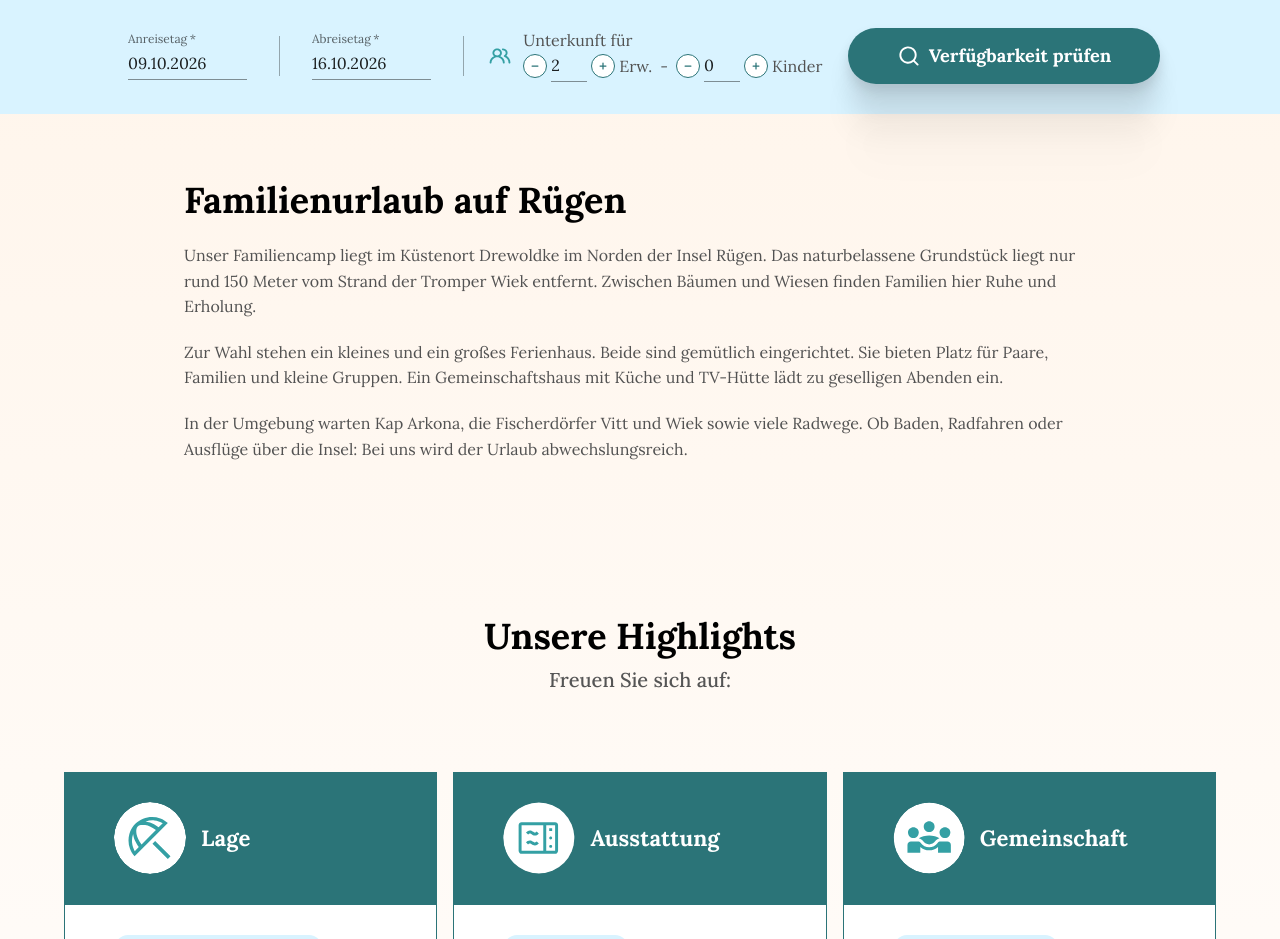
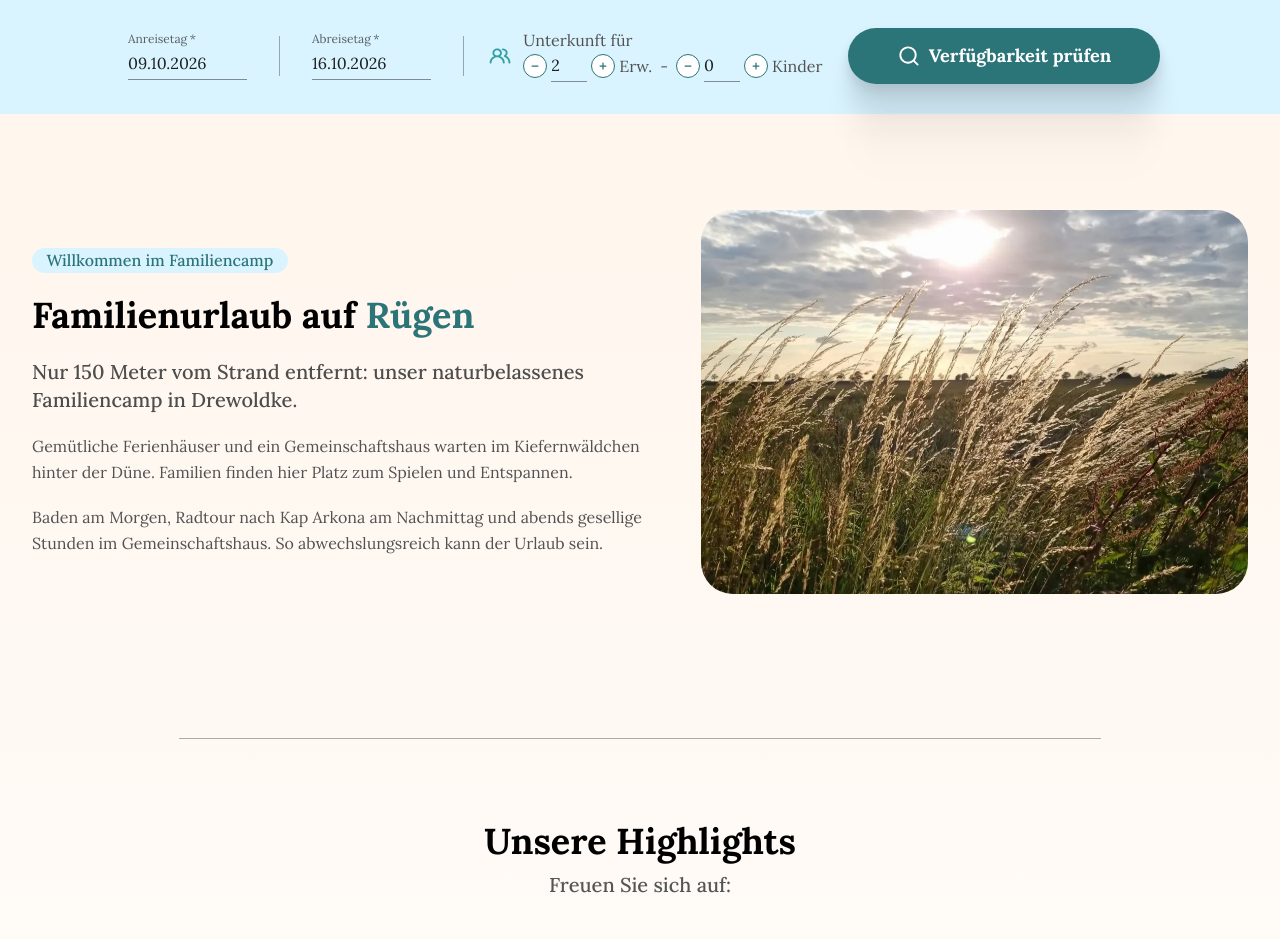
Before and after one commit to alxgrk/familien-urlaub-ruegen, a Next.js app: page / in a window 1280 px wide. Shown: the part 690-1629 px from the top of the page. Built offline with nearby package versions, Linux system fonts and the light colour scheme.

Commit message:
feat: revamp welcome section with animations and new copy

```diff
--- /dev/null
+++ b/components/reveal.tsx
@@ -0,0 +1,56 @@
+import { useEffect, useRef, useState } from "react";
+import type { ReactNode } from "react";
+
+type RevealProps = {
+  children?: ReactNode;
+  className?: string;
+  delay?: number;
+};
+
+function Reveal({children, className, delay = 0}: RevealProps) {
+  const ref = useRef<HTMLDivElement>(null);
+  const [shown, setShown] = useState(true);
+
+  useEffect(() => {
+    const node = ref.current;
+    if (!node) return undefined;
+    if (window.matchMedia("(prefers-reduced-motion: reduce)").matches) return undefined;
+
+    let frame2 = 0;
+    let observer: IntersectionObserver | undefined;
+    const frame1 = requestAnimationFrame(() => {
+      setShown(false);
+      frame2 = requestAnimationFrame(() => {
+        observer = new IntersectionObserver(
+            (entries) => {
+              entries.forEach((entry) => {
+                if (entry.isIntersecting) {
+                  setShown(true);
+                  observer?.disconnect();
+                }
+              });
+            },
+            {threshold: 0.15},
+        );
+        observer.observe(node);
+      });
+    });
+    return () => {
+      cancelAnimationFrame(frame1);
+      cancelAnimationFrame(frame2);
+      observer?.disconnect();
+    };
+  }, []);
+
+  return (
+      <div
+          ref={ref}
+          className={`${className ?? ""} transition-all duration-700 ease-out motion-reduce:transition-none ${shown ? "opacity-100 translate-y-0" : "opacity-0 translate-y-6"}`}
+          style={delay ? {transitionDelay: `${delay}ms`} : undefined}
+      >
+        {children}
+      </div>
+  );
+}
+
+export default Reveal;
--- a/pages/index.tsx
+++ b/pages/index.tsx
@@ -4,6 +4,7 @@ import {useCallback, useMemo, useState} from "react";
 import Link from "next/link";
 import { useRouter } from "next/router";
 import MainPageHeader from "../components/main-page-header";
+import Reveal from "../components/reveal";
 
 import FlexRow from "../components/flex-row";
 import RoomCard from "../components/room-card";
@@ -119,27 +120,41 @@ const BookingStrip: NextPage<{onSearchButtonClick: (anreise: Date, abreise: Date
 const WelcomeSection: NextPage = () => {
   return (
     <section
-        className="w-full max-w-[60rem] mx-auto flex flex-col items-start justify-start gap-[1.25rem] py-[4rem] sm:py-[2.5rem] px-[1.5rem] box-border text-left leading-[1.6rem] text-dimgray-200">
+        className="w-full max-w-[80rem] mt-[2rem] mx-auto flex flex-row md:flex-col sm:flex-col items-center justify-center gap-[3rem] md:gap-[2rem] sm:gap-[1.5rem] py-[4rem] sm:py-[2.5rem] px-[2rem] sm:px-[1.5rem] box-border text-left">
+      <Reveal
+          delay={150}
+          className="flex-1 flex flex-col items-start justify-start gap-[1.25rem] leading-[1.6rem] text-dimgray-200">
+        <div className="rounded-full bg-lightskyblue text-rectangle-805 text-base font-medium leading-none py-[0.3rem] px-[0.9rem]">
+          Willkommen im Familiencamp
+        </div>
         <h2 className="m-0 relative leading-[125%] text-[2.25rem] sm:text-[2rem] text-black">
-        Familienurlaub auf Rügen
+          Familienurlaub auf <span className="text-rectangle-805">Rügen</span>
         </h2>
-      <p className="m-0">
-        Unser Familiencamp liegt im Küstenort Drewoldke im Norden der Insel
-        Rügen. Das naturbelassene Grundstück liegt nur rund 150 Meter vom
-        Strand der Tromper Wiek entfernt. Zwischen Bäumen und Wiesen finden
-        Familien hier Ruhe und Erholung.
+        <p className="m-0 text-[1.25rem] leading-[1.75rem] font-medium text-dimgray-300">
+          Nur 150 Meter vom Strand entfernt: unser
+          naturbelassenes Familiencamp in Drewoldke.
         </p>
         <p className="m-0">
-        Zur Wahl stehen ein kleines und ein großes Ferienhaus. Beide sind
-        gemütlich eingerichtet. Sie bieten Platz für Paare, Familien und
-        kleine Gruppen. Ein Gemeinschaftshaus mit Küche und TV-Hütte lädt zu
-        geselligen Abenden ein.
+          Gemütliche Ferienhäuser und ein Gemeinschaftshaus warten
+          im Kiefernwäldchen hinter der Düne. Familien finden hier Platz zum Spielen
+          und Entspannen.
         </p>
         <p className="m-0">
-        In der Umgebung warten Kap Arkona, die Fischerdörfer Vitt und Wiek
-        sowie viele Radwege. Ob Baden, Radfahren oder Ausflüge über die
-        Insel: Bei uns wird der Urlaub abwechslungsreich.
+          Baden am Morgen, Radtour nach Kap Arkona am Nachmittag und abends
+          gesellige Stunden im Gemeinschaftshaus. So abwechslungsreich kann der
+          Urlaub sein.
         </p>
+      </Reveal>
+        <Reveal
+            className="relative w-[45%] md:w-full sm:w-full h-[24rem] md:h-[20rem] sm:h-[15rem] shrink-0 rounded-13xl overflow-hidden">
+            <Image
+                src="/kontakt-banner.webp"
+                alt="Abendstimmung am Feld bei Drewoldke auf Rügen"
+                fill
+                sizes="(max-width: 960px) 100vw, 45vw"
+                className="object-cover animate-ken-burns motion-reduce:animate-none"
+            />
+        </Reveal>
     </section>
   );
 };
@@ -217,6 +232,7 @@ const HighlightsSection: NextPage<{ onLinkClick: () => void, onButtonClick: () =
       className="self-stretch w-full flex flex-col items-center justify-start">
     <div
         className="w-full max-w-[80rem] mx-auto flex flex-col py-[5rem] px-[4rem] sm:px-[1rem] box-border items-center justify-start gap-[2.5rem]">
+    <div className="relative mb-[2rem] box-border w-[80%] h-[0.06rem] border-t-[1px] border-solid border-gray-300"/>
     <div className="flex flex-col py-[0.5rem] px-[0rem] items-center justify-start gap-[0.5rem]">
       <h2 className="m-0 relative leading-[125%] text-[2.25rem] sm:text-[2rem]">
         Unsere Highlights
--- a/tailwind.config.js
+++ b/tailwind.config.js
@@ -43,6 +43,15 @@ module.exports = {
         "181xl": "200px",
         "81xl": "100px",
       },
+      keyframes: {
+        "ken-burns": {
+          "0%": { transform: "scale(1)" },
+          "100%": { transform: "scale(1.1)" },
+        },
+      },
+      animation: {
+        "ken-burns": "ken-burns 16s ease-in-out infinite alternate",
+      },
     },
     fontSize: {
       smi: "0.81rem",
```
Lines whose indentation alone changed are shown as unchanged.
